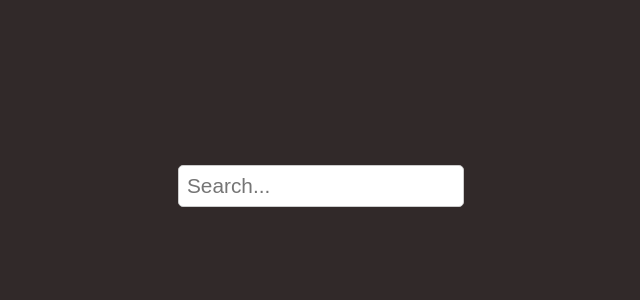
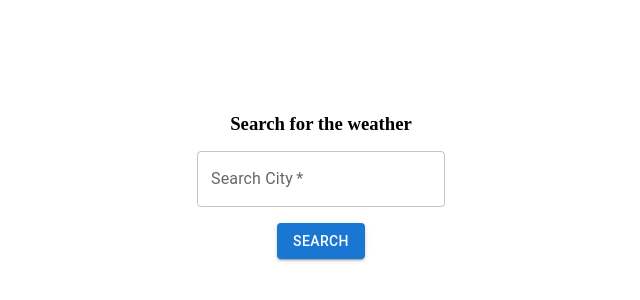
Before and after one commit to sanjeevkoshti/React-Learning, a React (Vite) app: page / in a window 1280 px wide. Shown: the part 214-514 px from the top of the page, without its empty margins (319-959 px from the left). Built offline with nearby package versions, Linux system fonts and the light colour scheme.

Commit message:
setup the project with material ui dependencies

```diff
--- a/package.json
+++ b/package.json
@@ -10,6 +10,9 @@
     "preview": "vite preview"
   },
   "dependencies": {
+    "@emotion/react": "^11.14.0",
+    "@emotion/styled": "^11.14.1",
+    "@mui/material": "^7.3.8",
     "react": "^19.2.0",
     "react-dom": "^19.2.0",
     "uuid": "^13.0.0"
--- a/src/App.css
+++ b/src/App.css
@@ -3,7 +3,6 @@
   padding: 0;
 }
 .app{
-  background-color: #312929;
   min-height: 100vh;
   min-width: 100vw;
   align-items: center;
--- /dev/null
+++ b/src/weatherApp/SearchBox.css
@@ -0,0 +1,15 @@
+.searchBox{
+    display: flex;
+    flex-direction: column;
+    align-items: center;
+    justify-content: center;
+    gap: 1rem;
+}
+
+.form{
+    display: flex;
+    flex-direction: column;
+    align-items: center;
+    justify-content: center;
+    gap: 1rem;
+}
--- a/src/weatherApp/SearchBox.jsx
+++ b/src/weatherApp/SearchBox.jsx
@@ -1,15 +1,17 @@
+import TextField from '@mui/material/TextField';
+import Button from '@mui/material/Button';
+import './SearchBox.css';
+
 export default function SearchBox(){
     return(
-        <div>
-            <input type="text" placeholder="Search..." style={style}/>
+        <div className='searchBox'>
+            <h3>Search for the weather</h3>
+            <form className='form'>
+                <TextField id="city" label="Search City" variant="outlined" required/>
+                <Button variant="contained" type="submit">
+                    Search
+                </Button>
+            </form>
         </div>
     );
 }
-
-let style = {
-    fontSize: "1.3rem",
-    padding: "0.5rem",
-    borderRadius: "5px",
-    border: "1px solid #ccc",
-    outline: "none",
-}
```
Also changed, not shown: 1 other file (tests, documents, lock files or other folders).
